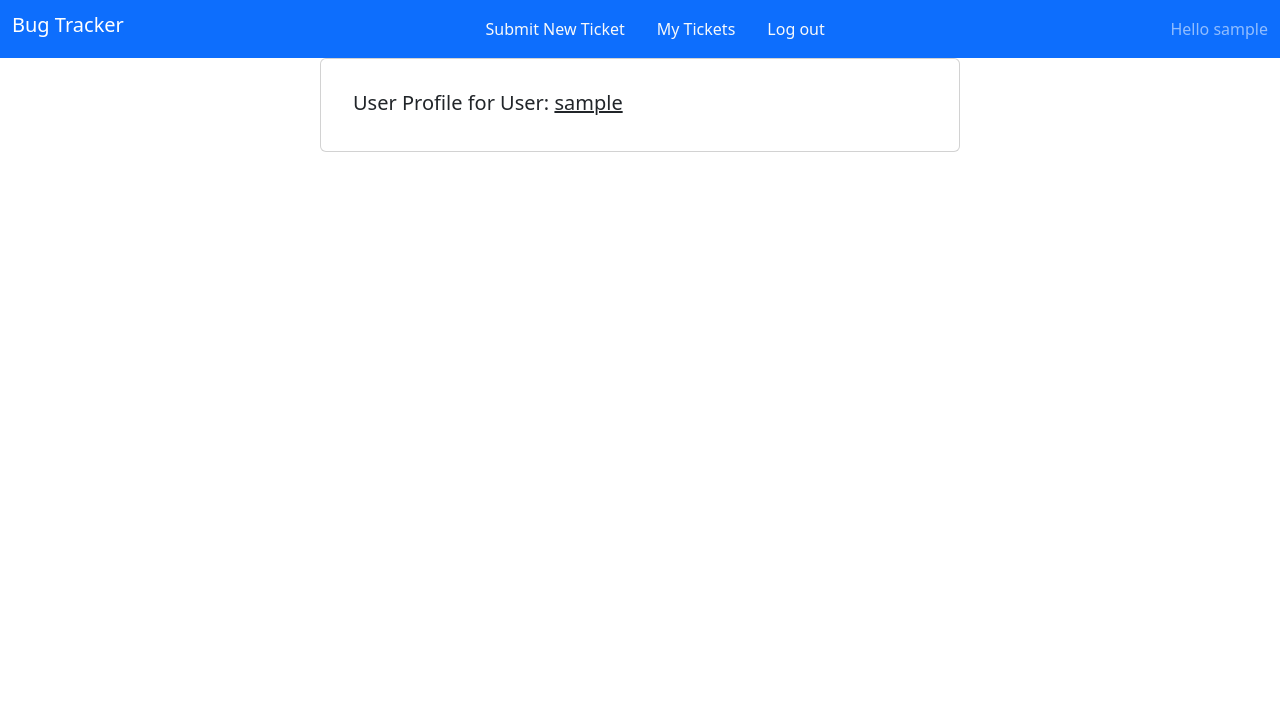
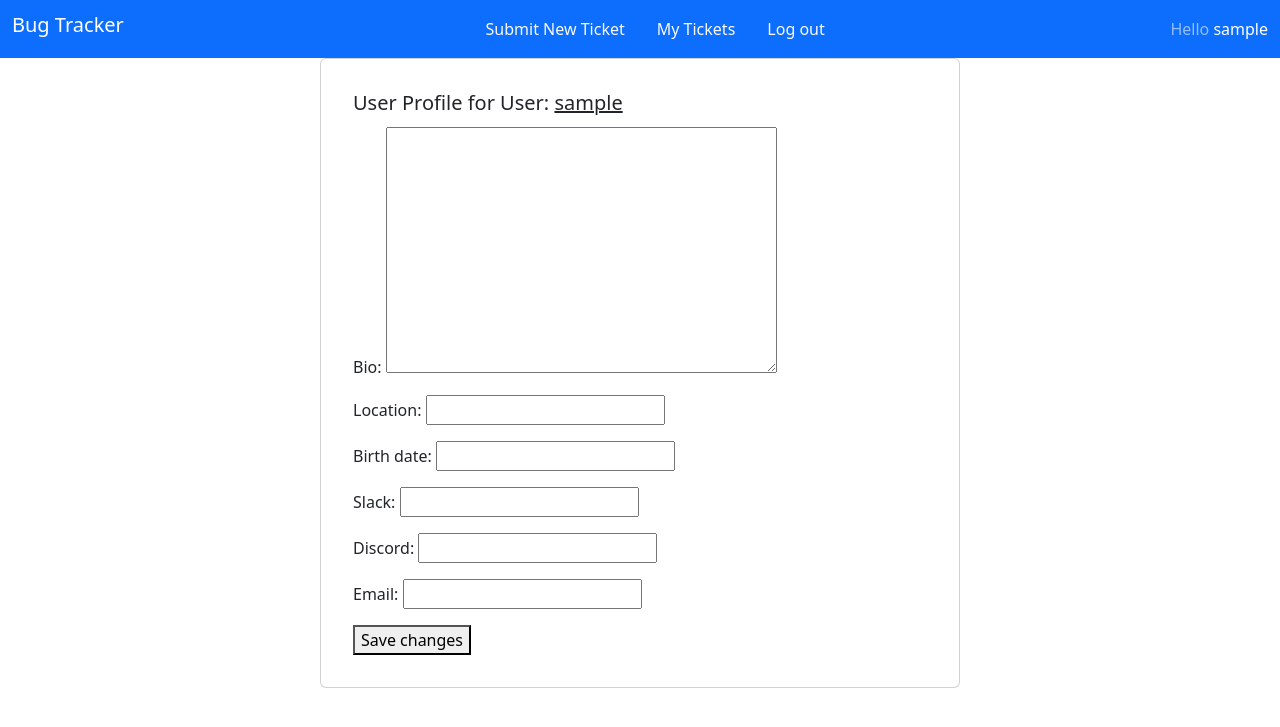
Before and after one commit to nsbennett/bug_tracker, a Django app: page /user_profile/ in a window 1280 px wide. Shown: the top 727 px of the page. Run offline with Django 4.2, Linux system fonts and the light colour scheme; the visitor is signed in with stand-in values (Sample User, id 1); some libraries are stand-ins or nearby versions.

Commit message:
created user profile page

```diff
--- a/base_app/admin.py
+++ b/base_app/admin.py
@@ -1,6 +1,7 @@
 from django.contrib import admin
-from .models import CreateTicket, TicketComment
+from .models import CreateTicket, TicketComment, Profile
 
 # Register your models here.
 admin.site.register(CreateTicket)
 admin.site.register(TicketComment)
+admin.site.register(Profile)
--- a/base_app/forms.py
+++ b/base_app/forms.py
@@ -1,6 +1,6 @@
 from django import forms
 from django.forms import ModelForm
-from .models import CreateTicket, TicketComment
+from .models import CreateTicket, TicketComment, Profile
 from django.contrib.auth.forms import UserCreationForm
 # from users.models import Profile
 
@@ -17,14 +17,7 @@ class CommentForm(ModelForm):
         fields = ["comment"]
 
 
-# class TicketClosingForm(ModelForm):
-
-#     class Meta:
-#         model = TicketClosed
-#         fields = ["ticket_status"]
-
-# class ProfileCreationForm(UserCreationForm):
-
-#     class Meta:
-#         model = Profile
-#         fields = ["name", "user", "email", "password1", "password2"]
+class ProfileForm(forms.ModelForm):
+    class Meta:
+        model = Profile
+        fields = ('bio', 'location', 'birth_date', "slack", "discord", "email")
--- a/base_app/models.py
+++ b/base_app/models.py
@@ -2,7 +2,8 @@ import uuid
 from django.utils import timezone
 from django.db import models
 from django.contrib.auth.models import User
-# from users.models import Profile
+from django.db.models.signals import post_save
+from django.dispatch import receiver
 
 # Create your models here.
 
@@ -72,3 +73,22 @@ class TicketComment(models.Model):
             return f"{str(self.comment)[:50]}..."
         else:
             return f"{str(self.comment)}"
+
+
+class Profile(models.Model):
+    user = models.OneToOneField(User, on_delete=models.CASCADE)
+    bio = models.TextField(max_length=500, blank=True, null=True)
+    location = models.CharField(max_length=100, blank=True, null=True)
+    birth_date = models.DateField(null=True, blank=True)
+    slack = models.CharField(max_length=100, blank=True, null=True)
+    discord = models.CharField(max_length=100, blank=True, null=True)
+    email = models.EmailField(max_length=100, blank=True, null=True)
+
+@receiver(post_save, sender=User)
+def create_user_profile(sender, instance, created, **kwargs):
+    if created:
+        Profile.objects.create(user=instance)
+
+@receiver(post_save, sender=User)
+def save_user_profile(sender, instance, **kwargs):
+    instance.profile.save()
--- a/base_app/views.py
+++ b/base_app/views.py
@@ -2,12 +2,13 @@ from django.shortcuts import render, redirect
 from django.contrib.auth import login, logout, authenticate
 from django.contrib.auth.models import User, Group
 from django.urls import path, reverse
-from .forms import TicketForm, CommentForm
+from .forms import TicketForm, CommentForm, ProfileForm
 from django.contrib import messages
 from django.contrib.auth.forms import UserCreationForm
 from .models import CreateTicket, TicketComment
 from django.views import View
 from django.contrib.auth.decorators import login_required, permission_required
+from django.db import transaction
 
 # Create your views here.
 
@@ -183,8 +184,22 @@ def view_dev_detail(request, pk):
 
 
 @login_required(login_url="login_page")
+@transaction.atomic
 def userProfile(request):
+    if request.method == 'POST':
+        profile_form = ProfileForm(request.POST, instance=request.user.profile)
+        if profile_form.is_valid():
+            profile_form.save()
+            messages.success(request, ('Your profile was successfully updated!'))
+            return redirect("user_profile")
+        else:
+            messages.error(request, ('Please correct the error below.'))
+    else:
+        profile_form = ProfileForm(instance=request.user.profile)
+
+
     context = {
         "user": request.user,
+        "profile_form": profile_form,
     }
     return render(request, "profile_page.html", context)
--- a/templates/base.html
+++ b/templates/base.html
@@ -29,7 +29,7 @@
 
 </ul>
 <span class="navbar-text">
-    Hello {{user}}
+    Hello <a style="text-decoration:none" href="{% url 'user_profile' %}">{{user}}</a>
   </span>
 </div>
 </nav>
--- a/templates/profile_page.html
+++ b/templates/profile_page.html
@@ -9,6 +9,11 @@
       <h6 class="card-subtitle mb-2 text-muted"></h6>
       <h6 class="card-subtitle mb-2 text-muted"></h6>
       <p class="card-text"></p>
+      <form method="post">
+        {% csrf_token %}
+        {{ profile_form.as_p }}
+        <button type="submit">Save changes</button>
+      </form>
 </div>
 </div>
 
```
Also changed, not shown: base_app/migrations/0004_profile.py (added).
